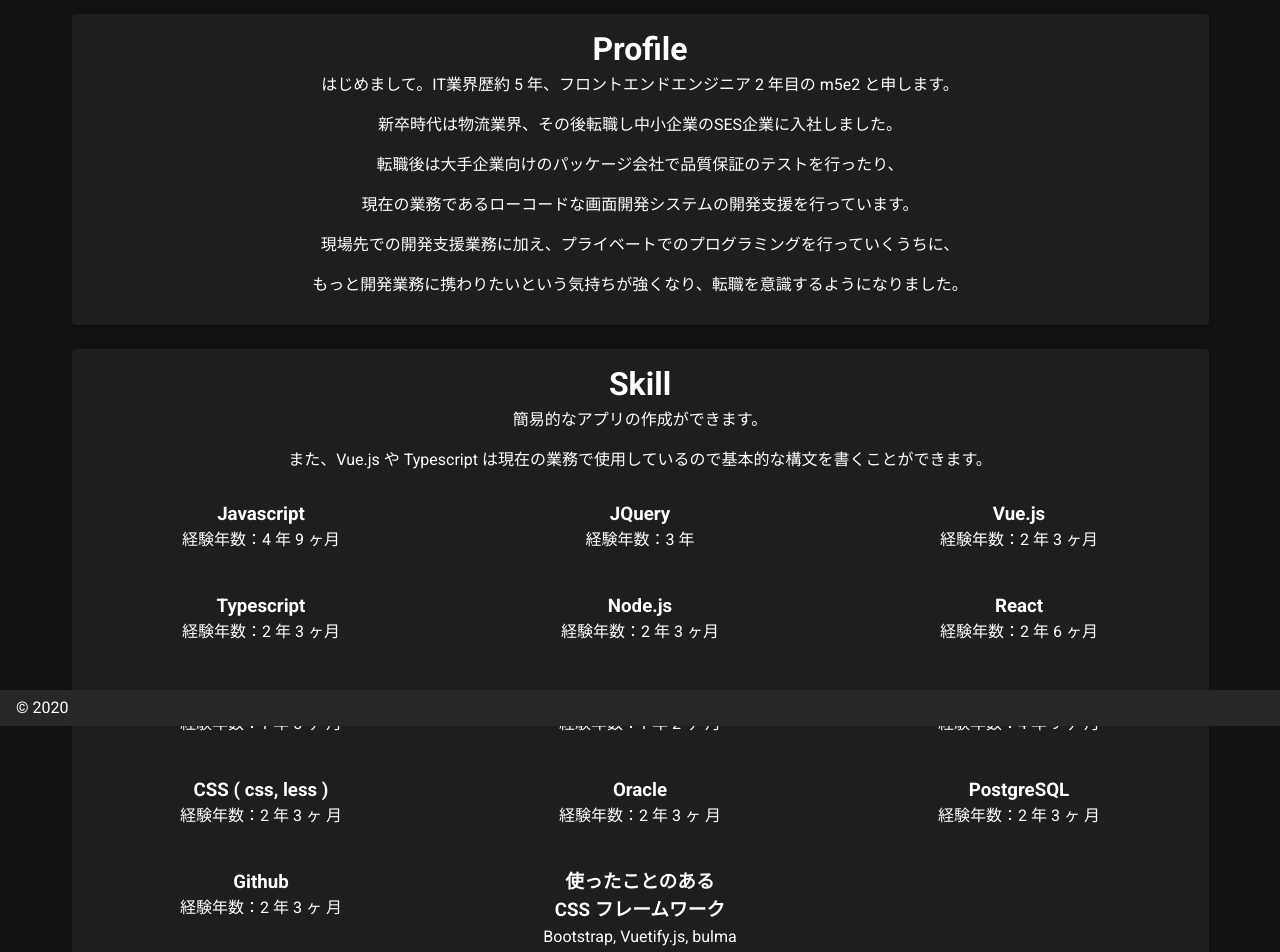
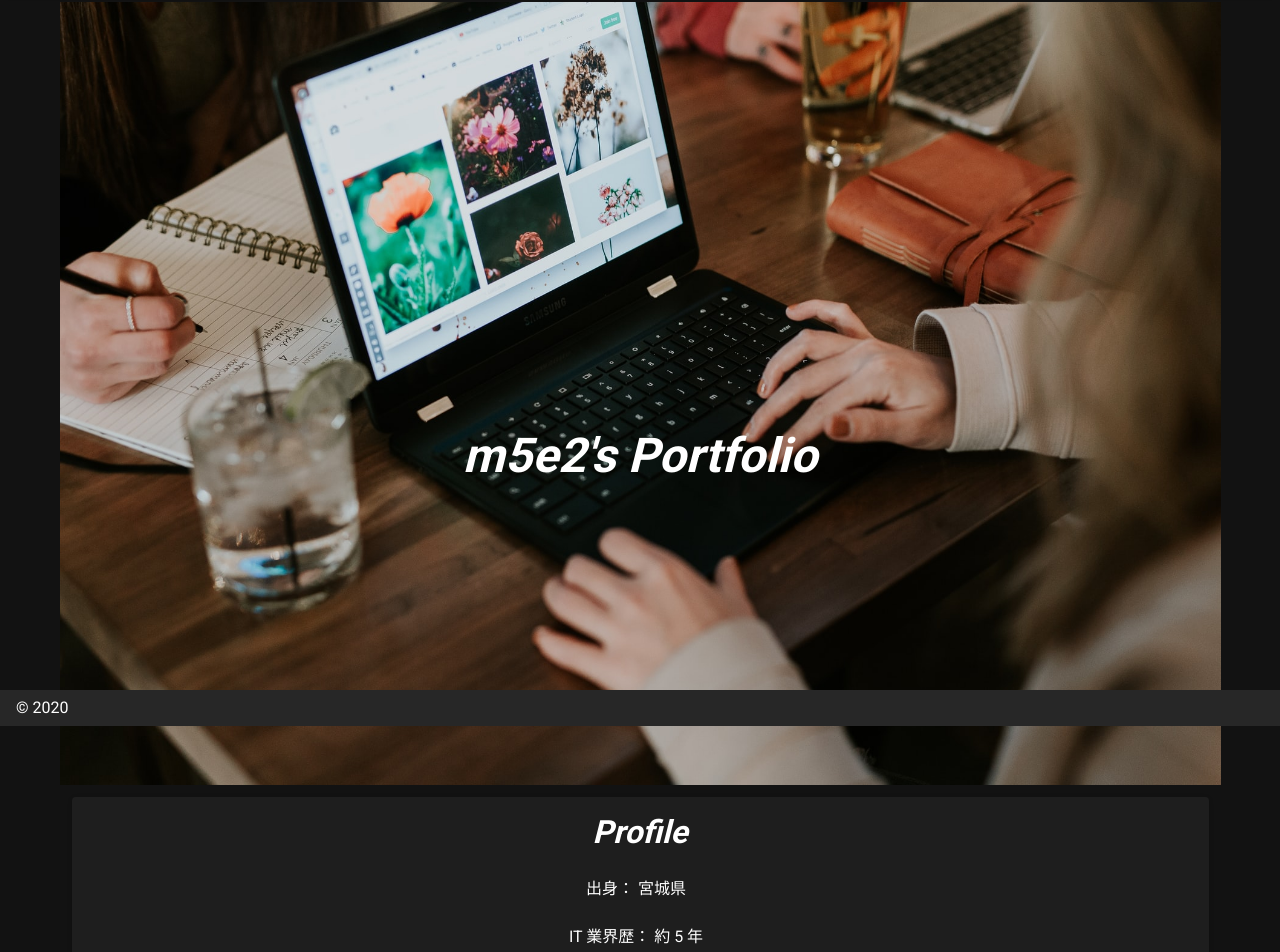
Before and after one commit to m5e2/Self-Introduction, a Nuxt app: page / in a window 1280 px wide. Shown: the part 74-1026 px from the top of the page. Built offline with nearby package versions, Linux system fonts and the light colour scheme.

Commit message:
Update Index.vue, Added SiteIntroduction.vue

```diff
--- a/layouts/default.vue
+++ b/layouts/default.vue
@@ -60,19 +60,19 @@
       items: [
         {
           icon: "mdi-apps",
-          title: "Welcome",
+          title: "HOME",
           to: "/",
         },
         {
           icon: "mdi-chart-bubble",
-          title: "Inspire",
-          to: "/inspire",
+          title: "このサイトについて",
+          to: "/SiteIntroduction",
         },
       ],
       miniVariant: false,
       right: true,
       rightDrawer: false,
-      title: "m5e2's Portfolio",
+      title: "Hello World",
     };
   },
 };
--- /dev/null
+++ b/pages/SiteIntroduction.vue
@@ -0,0 +1,26 @@
+<template>
+  <v-layout>
+    <v-content
+      >このサイトは Nuxt.js と Vuetify.js という CSS
+      フレームワークによって構成されています。
+    </v-content>
+    <v-btn class="backButton" color="primary" :to="aaa">TOP画面に戻る</v-btn>
+  </v-layout>
+</template>
+<script>
+export default {
+  data() {
+    return { aaa: "/" };
+  },
+  methods: {},
+};
+</script>
+
+<style scoped>
+.backButton {
+  position: absolute;
+  top: 58%;
+  left: 50%;
+  transform: translate(-50%, -50%);
+}
+</style>
--- a/pages/index.vue
+++ b/pages/index.vue
@@ -1,34 +1,26 @@
 <template>
   <v-container>
     <v-row>
+      <div class="image-container display-2">
+        <img class="image" src="../images/top-image.jpg" />
+        <p class="font-italic font-weight-bold">m5e2's Portfolio</p>
+      </div>
       <v-col class="text-center" cols="12">
         <v-card class="profile">
-          <h1>Profile</h1>
-          <p>
-            はじめまして。IT業界歴約 5 年、フロントエンドエンジニア 2 年目の
-            m5e2 と申します。
-          </p>
-          <p>
-            新卒時代は物流業界、その後転職し中小企業のSES企業に入社しました。
-          </p>
-          <p>
-            転職後は大手企業向けのパッケージ会社で品質保証のテストを行ったり、
-          </p>
-          <p>
-            現在の業務であるローコードな画面開発システムの開発支援を行っています。
-          </p>
-          <p>
-            現場先での開発支援業務に加え、プライベートでのプログラミングを行っていくうちに、
-          </p>
-          <p>
-            もっと開発業務に携わりたいという気持ちが強くなり、転職を意識するようになりました。
-          </p>
-        </v-card></v-col
-      >
+          <h1 class="font-italic font-weight-bold">Profile</h1>
+          <v-list shaped>
+            <v-list-item v-for="(list, i) in profileList" :key="i">
+              <v-list-item-content>
+                <v-list-item-title v-text="list.value"></v-list-item-title>
+              </v-list-item-content>
+            </v-list-item>
+          </v-list>
+        </v-card>
+      </v-col>
       <v-col class="text-center" cols="12">
         <v-card class="skill">
-          <h1>Skill</h1>
-          <p>簡易的なアプリの作成ができます。</p>
+          <h1 class="font-italic font-weight-bold">Skill</h1>
+          <!-- <p>簡易的なアプリの作成ができます。</p>
           <p>
             また、Vue.js や Typescript
             は現在の業務で使用しているので基本的な構文を書くことができます。
@@ -93,12 +85,12 @@
                 <p>Bootstrap, Vuetify.js, bulma</p>
               </v-col>
             </v-row>
-          </v-container>
+          </v-container> -->
         </v-card>
       </v-col>
       <v-col class="text-center" cols="12">
         <v-card class="work">
-          <h1>Works</h1>
+          <h1 class="font-italic font-weight-bold">Works</h1>
           <v-container>
             <v-row>
               <v-col cols="4">
@@ -135,9 +127,31 @@
 <script>
 export default {
   components: {},
+  data() {
+    return {
+      profileList: [
+        { value: "出身： 宮城県" },
+        { value: "IT 業界歴： 約 5 年" },
+        { value: "フロントエンドエンジニア歴： 2 年 3 か月" },
+      ],
+    };
+  },
 };
 </script>
 <style scoped>
+.image-container {
+  position: relative;
+}
+.image-container p {
+  position: absolute;
+  top: 58%;
+  left: 50%;
+  transform: translate(-50%, -50%);
+}
+.image {
+  width: 100%;
+  height: 100%;
+}
 .profile,
 .skill,
 .work {
--- a/pages/inspire.vue
+++ /dev/null
@@ -1,19 +0,0 @@
-<template>
-  <v-layout>
-    <v-flex class="text-center">
-      <img
-        src="/v.png"
-        alt="Vuetify.js"
-        class="mb-5"
-      >
-      <blockquote class="blockquote">
-        &#8220;First, solve the problem. Then, write the code.&#8221;
-        <footer>
-          <small>
-            <em>&mdash;John Johnson</em>
-          </small>
-        </footer>
-      </blockquote>
-    </v-flex>
-  </v-layout>
-</template>
```
Also changed, not shown: images/top-image.jpg (added), 4 other files (tests, documents, lock files or other folders).
